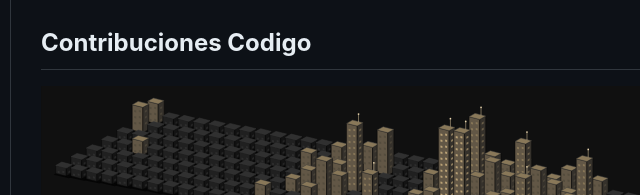
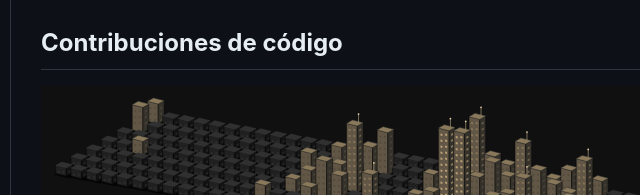
Before and after one commit to K4YZER4/K4YZER4, a plain HTML site: page preview/index.html in a window 1280 px wide. Shown: the part 1771-1966 px from the top of the page, 130-770 px from the left. Drawn offline with Linux system fonts and the light colour scheme.

Commit message:
refactor/Contributions title v2

```diff
--- a/preview/index.html
+++ b/preview/index.html
@@ -332,7 +332,7 @@
           </p>
         </div>
 
-        <h2>Contribuciones Codigo</h2>
+        <h2>Contribuciones de código</h2>
         <p>
           <img
             src="../assets/code-city.svg"
```
Also changed, not shown: 1 other file.
